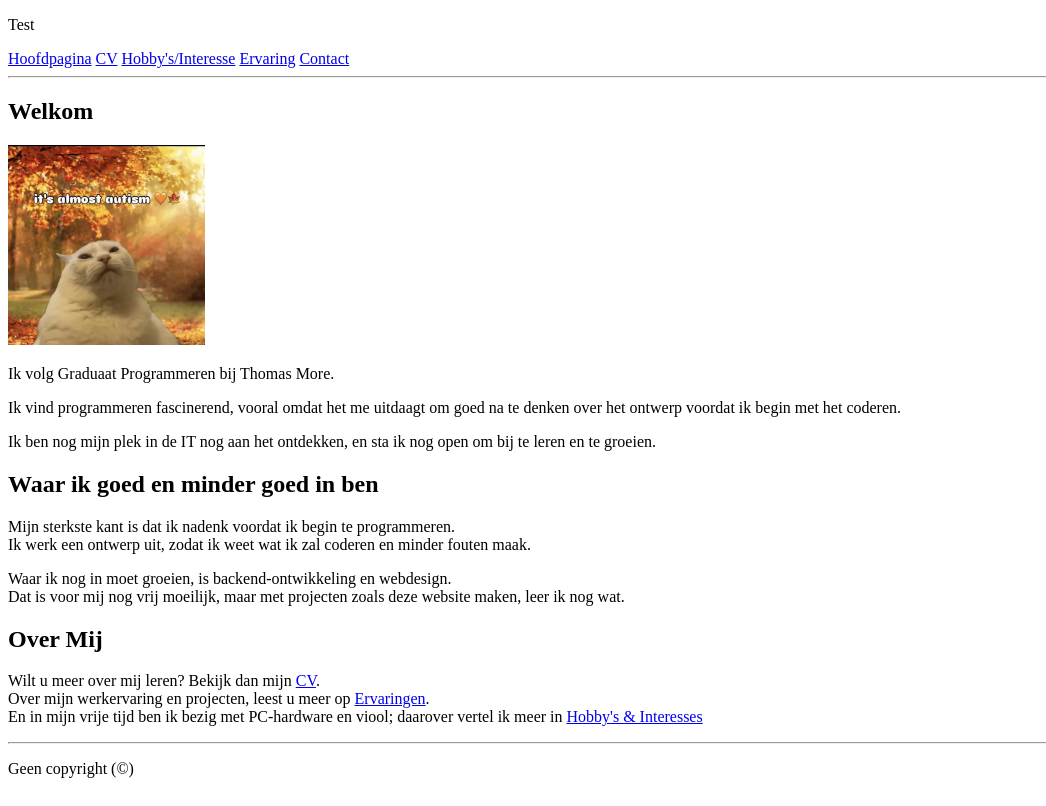
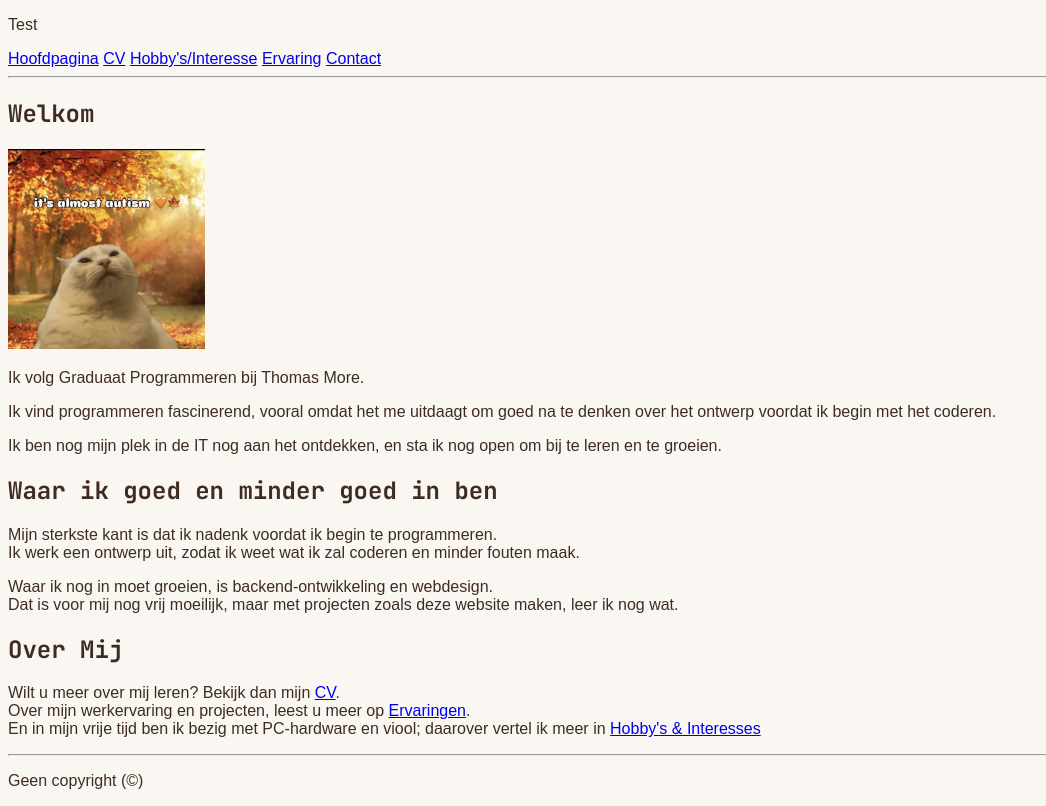
Before and after one commit to MustafaAl-Obaidi/portfolioWebsite_r1053762, a plain HTML site: page index.html in a window 1280 px wide. Shown: the whole page, without its empty margins (0-1046 px from the left). Drawn offline with Linux system fonts and the light colour scheme.

Commit message:
simpel CSS + Googlefont 'JetBrains Mono'

```diff
--- a/CSS/main.css
+++ b/CSS/main.css
@@ -9,3 +9,18 @@
     indien nodig
     (ben er nog steeds niet zeker van)
 */
+*{
+    box-sizing: border-box;
+}
+body{
+    font-family: sans-serif;
+    background-color: #FAF7F2;
+    color: #3E2C23;
+}
+
+h1, h2, h3{
+    font-family: "JetBrains Mono", monospace;
+    font-optical-sizing: auto;
+    font-weight: bold;
+    font-style: normal;
+}
--- a/index.html
+++ b/index.html
@@ -10,11 +10,17 @@
     <meta name="keywords" content="HTML, CSS">
 
     <link rel="stylesheet" href="./css/main.css">
+    <!-- Googlefonts -->
+    <link rel="preconnect" href="https://fonts.googleapis.com">
+    <link rel="preconnect" href="https://fonts.gstatic.com" crossorigin>
+    <link href="https://fonts.googleapis.com/css2?family=JetBrains+Mono:ital,wght@0,100..800;1,100..800&display=swap"
+        rel="stylesheet">
 </head>
 
 <body>
     <header>
-        <p id="headerNameIcon">Test</p> <!-- Not sure if I'll use a picture or something or simply my name, so I'll just name it like this for now :/ -->
+        <p id="headerNameIcon">Test</p>
+        <!-- Not sure if I'll use a picture or something or simply my name, so I'll just name it like this for now :/ -->
 
         <nav>
             <a href="./index.html">Hoofdpagina</a>
@@ -31,7 +37,9 @@
         <section>
             <h1>Welkom</h1>
 
-            <img src="./img/stand-in_profile-photo.webp" alt="Foto van Mustafa Al-Obaidi" id="profilePhoto" height="200px"> <!-- Inappropraite picture, I know, but I do not like how I look, so please bear with this stupid decision for now. -->
+            <img src="./img/stand-in_profile-photo.webp" alt="Foto van Mustafa Al-Obaidi" id="profilePhoto"
+                height="200px">
+            <!-- Inappropraite picture, I know, but I do not like how I look, so please bear with this stupid decision for now. -->
 
             <p>
                 Ik volg Graduaat Programmeren bij Thomas More.
@@ -64,7 +72,8 @@
             <p>
                 Wilt u meer over mij leren? Bekijk dan mijn <a href="./cv.html">CV</a>. <br>
                 Over mijn werkervaring en projecten, leest u meer op <a href="./ervaring.html">Ervaringen</a>. <br>
-                En in mijn vrije tijd ben ik bezig met PC-hardware en viool; daarover vertel ik meer in <a href="./hobby-interesse.html">Hobby's &amp; Interesses</a>
+                En in mijn vrije tijd ben ik bezig met PC-hardware en viool; daarover vertel ik meer in <a
+                    href="./hobby-interesse.html">Hobby's &amp; Interesses</a>
             </p>
         </section>
     </main>
```
Also changed, not shown: contact.html (+5 -0 lines), cv.html (+5 -0 lines), ervaring.html (+5 -0 lines), hobby-interesse.html (+5 -0 lines).
